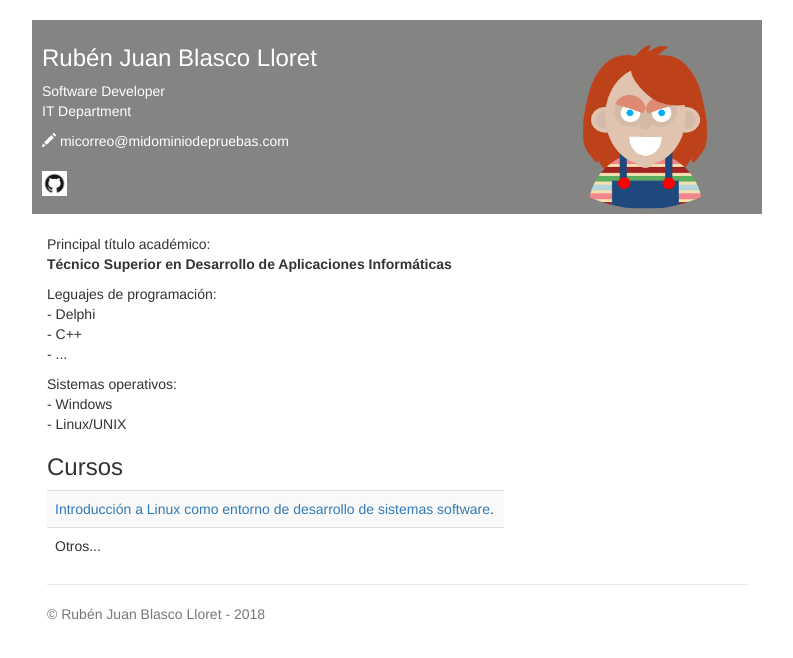
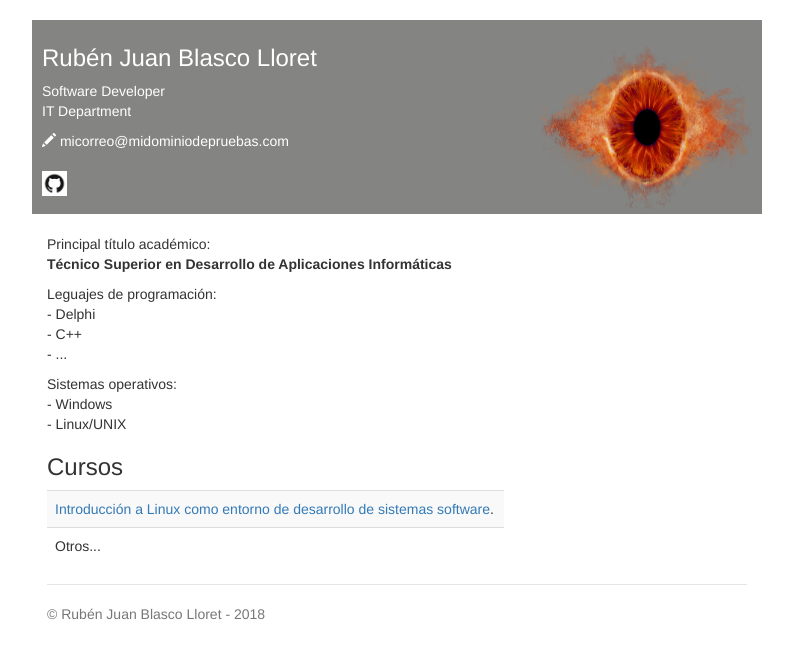
Before and after one commit to elhadar/elhadar.github.io, a plain HTML site: page index.html in a window 1280 px wide. Shown: the whole page, without its empty margins (243-1036 px from the left). Drawn offline with nearby package versions, Linux system fonts and the light colour scheme.

Commit message:
Imagen cambiada

```diff
--- a/index.html
+++ b/index.html
@@ -17,7 +17,7 @@
   <body>
     <div class="container header-bar">
       <!--Sustituir por los datos del alumno-->
-      <h3>Rubén Juan Blasco Lloret <span><img style="width: 214px; height: 164px;" class='img-circle' alt="Nombre y Apellido(s)" src="img/foto.png" align="right"></span></h3>
+      <h3>Rubén Juan Blasco Lloret <span><img style="width: 214px; height: 164px;" class='img-circle' alt="Rubén Juan Blasco Lloret" src="img/sauron.png" align="right"></span></h3>
       <p>
         <!--Sustituir por los datos del alumno-->
         Software Developer<br>
```
